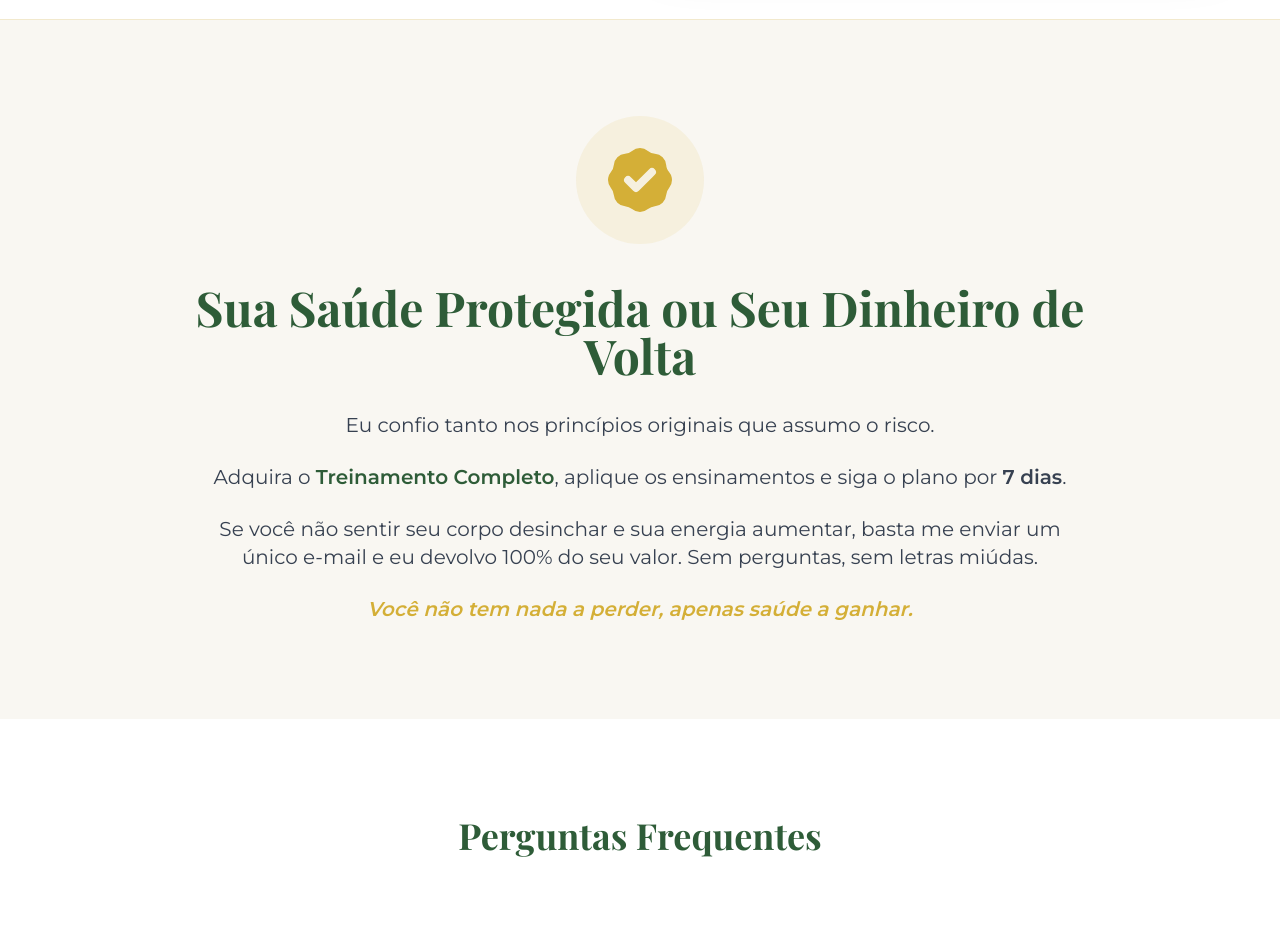
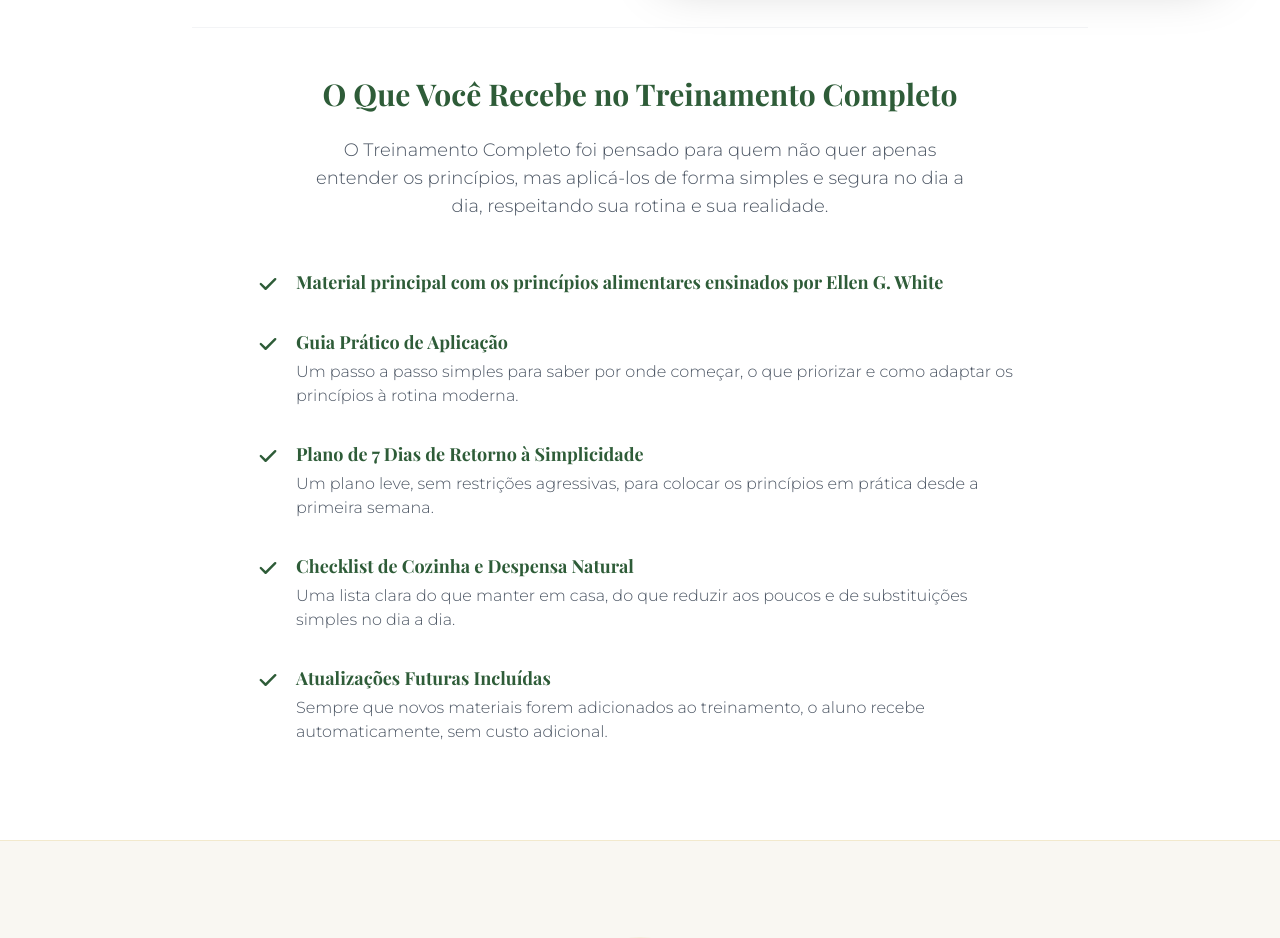
Before and after one commit to Jhonny2809/Protocolo-do-Eden, a React (Vite) app: page / in a window 1280 px wide. Shown: the part 5920-6858 px from the top of the page. Built offline with nearby package versions, Linux system fonts and the light colour scheme; a web font is replaced by a local one.

Commit message:
feat(Offers): Improve layout and descriptions
Enhances the 'Offers' component by adding bottom margin to the main container and refining the description for the "O Treinamento Completo" package. This improves visual spacing and clarifies the value proposition for users.

```diff
--- a/components/Offers.tsx
+++ b/components/Offers.tsx
@@ -39,7 +39,7 @@ export const Offers: React.FC = () => {
         </p>
       </div>
 
-      <div className="max-w-6xl mx-auto grid grid-cols-1 md:grid-cols-2 gap-12 items-start">
+      <div className="max-w-6xl mx-auto grid grid-cols-1 md:grid-cols-2 gap-12 items-start mb-20">
         {/* Package 1: PACOTE DEGUSTAÇÃO */}
         <div className="bg-white border-2 border-gray-100 p-8 rounded-3xl shadow-sm flex flex-col h-full opacity-90 transition-all hover:border-gray-200">
           <div className="text-center mb-8">
@@ -88,7 +88,7 @@ export const Offers: React.FC = () => {
 
           <div className="text-center mt-6 mb-8">
             <h3 className="text-2xl font-bold tracking-widest text-[#2E5C38] uppercase mb-2">O Treinamento Completo</h3>
-            <p className="text-[#2E5C38]/70 font-light mb-4">A Sabedoria Terapêutica na Sua Cozinha</p>
+            <p className="text-[#2E5C38]/70 font-light mb-4">Ideal para quem deseja aplicar os princípios com clareza, segurança e simplicidade no dia a dia.</p>
             <div className="text-[#2E5C38]/40 line-through text-lg">R$ 97,90</div>
             <div className="text-4xl font-bold text-[#2E5C38]">R$ 18,90</div>
             <p className="text-[#2E5C38]/60 text-sm mt-1">(Pagamento Único)</p>
@@ -128,6 +128,68 @@ export const Offers: React.FC = () => {
           </p>
         </div>
       </div>
+
+      {/* NOVA SEÇÃO: Detalhamento do Treinamento Completo */}
+      <div className="max-w-4xl mx-auto pt-12 border-t border-gray-100">
+        <h3 className="text-3xl text-[#2E5C38] font-bold text-center mb-6">
+          O Que Você Recebe no Treinamento Completo
+        </h3>
+        <p className="text-gray-600 text-center text-lg max-w-2xl mx-auto mb-12 font-light">
+          O Treinamento Completo foi pensado para quem não quer apenas entender os princípios,
+          mas aplicá-los de forma simples e segura no dia a dia, respeitando sua rotina e sua realidade.
+        </p>
+
+        <div className="space-y-8 max-w-3xl mx-auto">
+          <div className="flex gap-4">
+            <div className="flex-shrink-0 mt-1 text-[#2E5C38]">
+              <svg className="w-6 h-6" fill="currentColor" viewBox="0 0 20 20"><path fillRule="evenodd" d="M16.707 5.293a1 1 0 010 1.414l-8 8a1 1 0 01-1.414 0l-4-4a1 1 0 011.414-1.414L8 12.586l7.293-7.293a1 1 0 011.414 0z" clipRule="evenodd"/></svg>
+            </div>
+            <div>
+              <h4 className="font-semibold text-lg text-[#2E5C38]">Material principal com os princípios alimentares ensinados por Ellen G. White</h4>
+            </div>
+          </div>
+
+          <div className="flex gap-4">
+            <div className="flex-shrink-0 mt-1 text-[#2E5C38]">
+              <svg className="w-6 h-6" fill="currentColor" viewBox="0 0 20 20"><path fillRule="evenodd" d="M16.707 5.293a1 1 0 010 1.414l-8 8a1 1 0 01-1.414 0l-4-4a1 1 0 011.414-1.414L8 12.586l7.293-7.293a1 1 0 011.414 0z" clipRule="evenodd"/></svg>
+            </div>
+            <div>
+              <h4 className="font-semibold text-lg text-[#2E5C38]">Guia Prático de Aplicação</h4>
+              <p className="text-gray-600 font-light mt-1">Um passo a passo simples para saber por onde começar, o que priorizar e como adaptar os princípios à rotina moderna.</p>
+            </div>
+          </div>
+
+          <div className="flex gap-4">
+            <div className="flex-shrink-0 mt-1 text-[#2E5C38]">
+              <svg className="w-6 h-6" fill="currentColor" viewBox="0 0 20 20"><path fillRule="evenodd" d="M16.707 5.293a1 1 0 010 1.414l-8 8a1 1 0 01-1.414 0l-4-4a1 1 0 011.414-1.414L8 12.586l7.293-7.293a1 1 0 011.414 0z" clipRule="evenodd"/></svg>
+            </div>
+            <div>
+              <h4 className="font-semibold text-lg text-[#2E5C38]">Plano de 7 Dias de Retorno à Simplicidade</h4>
+              <p className="text-gray-600 font-light mt-1">Um plano leve, sem restrições agressivas, para colocar os princípios em prática desde a primeira semana.</p>
+            </div>
+          </div>
+
+          <div className="flex gap-4">
+            <div className="flex-shrink-0 mt-1 text-[#2E5C38]">
+              <svg className="w-6 h-6" fill="currentColor" viewBox="0 0 20 20"><path fillRule="evenodd" d="M16.707 5.293a1 1 0 010 1.414l-8 8a1 1 0 01-1.414 0l-4-4a1 1 0 011.414-1.414L8 12.586l7.293-7.293a1 1 0 011.414 0z" clipRule="evenodd"/></svg>
+            </div>
+            <div>
+              <h4 className="font-semibold text-lg text-[#2E5C38]">Checklist de Cozinha e Despensa Natural</h4>
+              <p className="text-gray-600 font-light mt-1">Uma lista clara do que manter em casa, do que reduzir aos poucos e de substituições simples no dia a dia.</p>
+            </div>
+          </div>
+
+          <div className="flex gap-4">
+            <div className="flex-shrink-0 mt-1 text-[#2E5C38]">
+              <svg className="w-6 h-6" fill="currentColor" viewBox="0 0 20 20"><path fillRule="evenodd" d="M16.707 5.293a1 1 0 010 1.414l-8 8a1 1 0 01-1.414 0l-4-4a1 1 0 011.414-1.414L8 12.586l7.293-7.293a1 1 0 011.414 0z" clipRule="evenodd"/></svg>
+            </div>
+            <div>
+              <h4 className="font-semibold text-lg text-[#2E5C38]">Atualizações Futuras Incluídas</h4>
+              <p className="text-gray-600 font-light mt-1">Sempre que novos materiais forem adicionados ao treinamento, o aluno recebe automaticamente, sem custo adicional.</p>
+            </div>
+          </div>
+        </div>
+      </div>
     </section>
   );
 };
```
